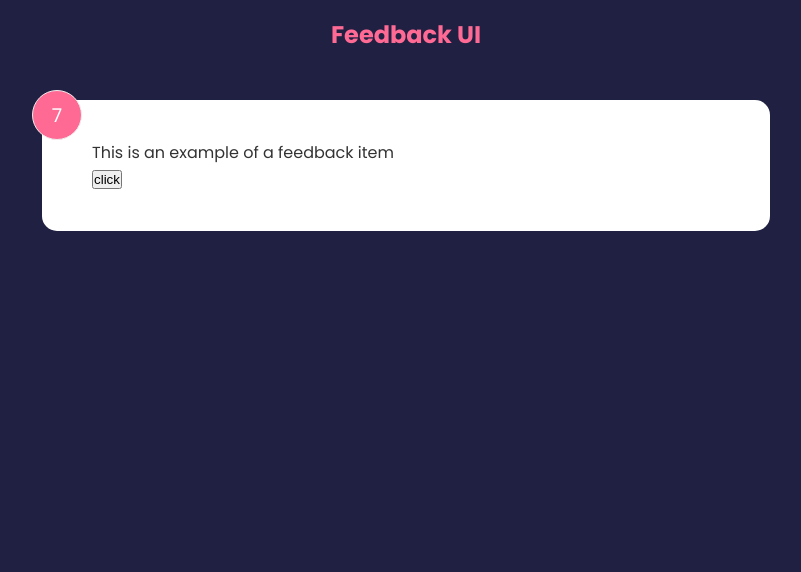
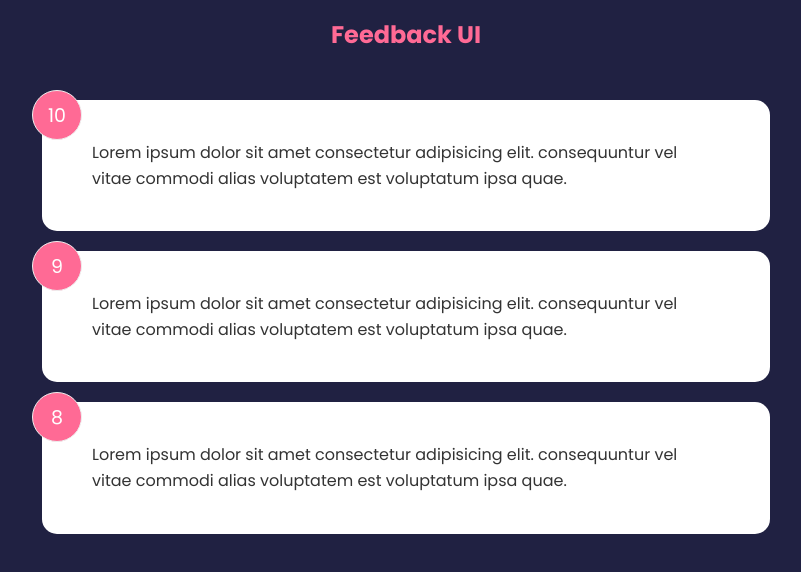
Before and after one commit to JacksonLeb/FeedbackApp, a React (Create React App) app: page / in a window 1280 px wide. Shown: the top 572 px of the page, without its empty margins (234-1035 px from the left). Built offline with nearby package versions, Linux system fonts and the light colour scheme.

Commit message:
Added FeedbackList component

```diff
--- a/src/App.js
+++ b/src/App.js
@@ -1,17 +1,20 @@
 import { useState } from 'react'
 import Header from './components/Header'
-import FeedbackItem from './components/FeedbackItem'
+import FeedbackList from './components/FeedbackList'
+import FeedbackData from './data/FeedbackData'
 
 
 function App() {
 
+  const [feedback, setFeedback] = useState(FeedbackData)
+
   return (
-    <div>
+    <>
       <Header />
       <div className='container'>
-        <FeedbackItem />
+        <FeedbackList feedback={feedback}/>
       </div>
-    </div>
+    </>
   )
 }
 
--- a/src/components/FeedbackItem.jsx
+++ b/src/components/FeedbackItem.jsx
@@ -1,23 +1,10 @@
-import {useState} from 'react'
 
-
-function FeedbackItem() {
-
-  const [rating, setRating] = useState(7)
-  const [text, setText] = useState("This is an example of a feedback item")
-
-  const handleClick = () => {
-    setRating((prev) => {
-      console.log(prev)
-      return prev + 1
-    })
-  }
+function FeedbackItem({ item }) {
 
   return (
     <div className="card">
-      <div className="num-display">{rating}</div>
-      <div className="text-display">{text}</div>
-      <button onClick={handleClick}>click</button>
+      <div className="num-display">{item.rating}</div>
+      <div className="text-display">{item.text}</div>
     </div>
   )
 }
--- /dev/null
+++ b/src/components/FeedbackList.jsx
@@ -0,0 +1,17 @@
+import React from 'react'
+import FeedbackItem from './FeedbackItem'
+
+function FeedbackList({ feedback }) {
+    if (!feedback || feedback.length === 0) {
+        return <p>No Feedback To Display</p>
+    }
+    return (
+        <div className='feedback-list'>
+            {feedback.map((item) => (
+                <FeedbackItem key={item.id} item={item} />
+            ))}
+        </div>
+    )
+}
+
+export default FeedbackList
--- a/src/data/FeedbackData.js
+++ b/src/data/FeedbackData.js
@@ -1,22 +1,19 @@
 const FeedbackData = [
   {
     id: 1,
-        rating: 1,
-        text: 'My name is Jackson Leb and I am coding a React App'
+    rating: 10,
+    text: 'Lorem ipsum dolor sit amet consectetur adipisicing elit. consequuntur vel vitae commodi alias voluptatem est voluptatum ipsa quae.',
   },
   {
     id: 2,
-        rating: 10,
-        text: 'My name is Jackson Leb and I am coding a React App'
+    rating: 9,
+    text: 'Lorem ipsum dolor sit amet consectetur adipisicing elit. consequuntur vel vitae commodi alias voluptatem est voluptatum ipsa quae.',
   },
   {
     id: 3,
-        rating: 5,
-        text: 'My name is Jackson Leb and I am coding a React App'
+    rating: 8,
+    text: 'Lorem ipsum dolor sit amet consectetur adipisicing elit. consequuntur vel vitae commodi alias voluptatem est voluptatum ipsa quae.',
   },
-    {
-        id: 4,
-        rating: 6,
-        text: 'My name is Jackson Leb and I am coding a React App'
-    }
 ]
+
+export default FeedbackData
```
Lines whose indentation alone changed are shown as unchanged.
